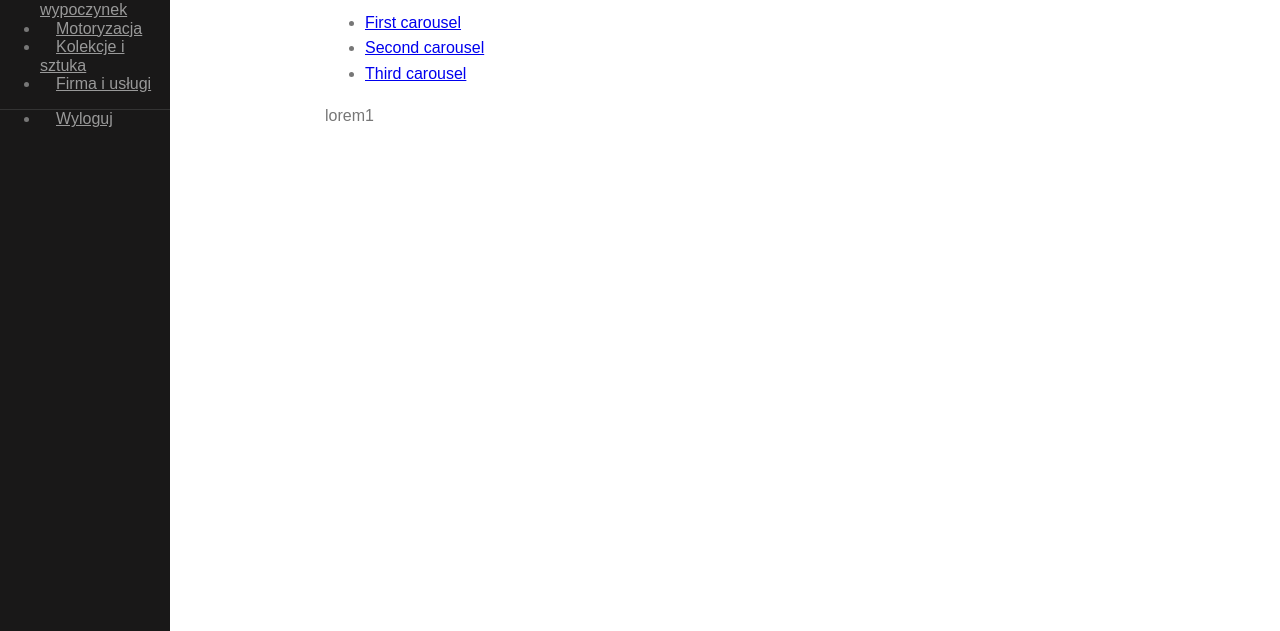
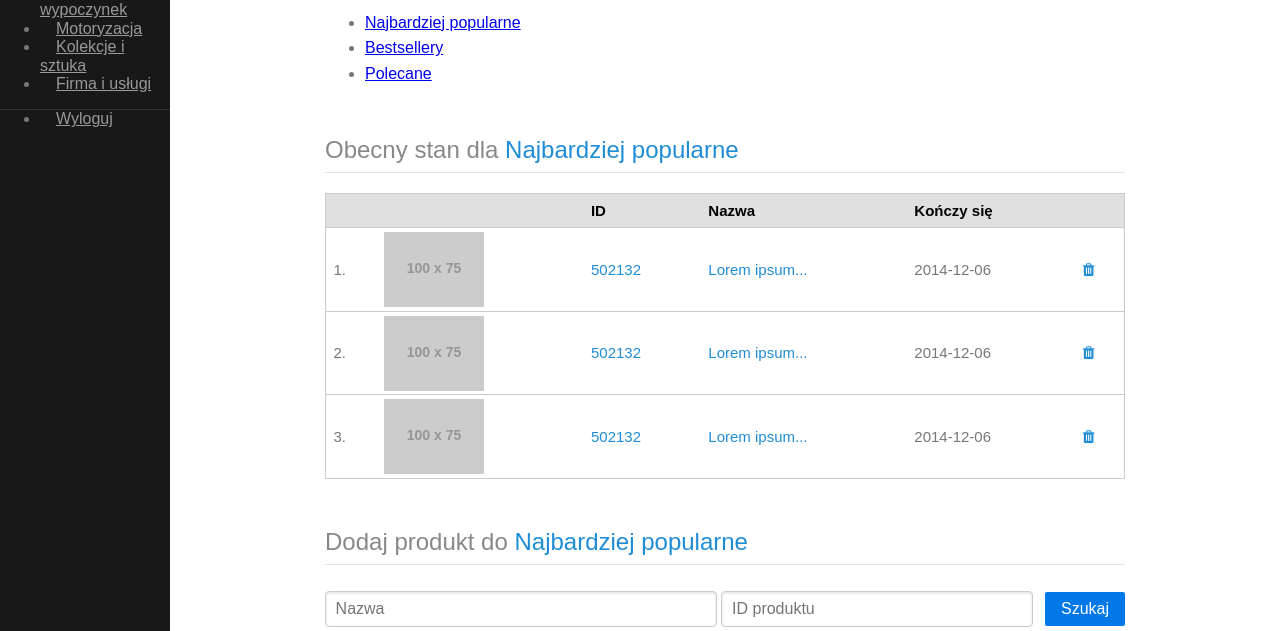
Before and after one commit to pfryga/gulp-angular-gen, a website: page src/index.html in a window 1280 px wide. Both pictures are taken after a click on the link "Elektronika". Shown: the part 169-800 px from the top of the page. Drawn offline with nearby package versions, Linux system fonts and the light colour scheme; some packages are replaced by stand-ins of ours; files that its build step writes are made by us from their sources; placeholder pictures from the web are drawn by us.

Commit message:
layout for department page

```diff
--- a/bower.json
+++ b/bower.json
@@ -10,7 +10,8 @@
     "angular-resource": "~1.3.4",
     "angular-ui-router": "~0.2.13",
     "angular": "~1.3.4",
-    "pure": "~0.5.0"
+    "pure": "~0.5.0",
+    "fontawesome": "~4.2.0"
   },
   "devDependencies": {
     "angular-mocks": "~1.3.4"
--- a/src/app/departments/department-tabs.service.js
+++ b/src/app/departments/department-tabs.service.js
@@ -6,13 +6,13 @@ angular.module('manager')
 			var departmentTabs = {
 				'elektronika': [{
 						key: 'first-tab',
-						name: 'First carousel'
+						name: 'Najbardziej popularne'
 					}, {
 						key: 'second-tab',
-						name: 'Second carousel'
+						name: 'Bestsellery'
 					}, {
 						key: 'third-tab',
-						name: 'Third carousel'
+						name: 'Polecane'
 					}
 				]
 			};
--- a/src/app/departments/departments.html
+++ b/src/app/departments/departments.html
@@ -8,23 +8,111 @@
     <div class="content">
 		<div class="pure-menu pure-menu-open pure-menu-horizontal">
 		    <ul>
-				<li ng-repeat="item in departmentTabs"
-					ng-class="{ 'pure-menu-selected': item.key === currentTabId }">
-					<a ui-sref="departmentTab({ departmentKey: departmentKey, departmentTab: item.key })">
-						{{ item.name }}
+				<li ng-repeat="tab in departmentTabs"
+					ng-class="{ 'pure-menu-selected': tab.key === currentTabId }">
+					<a ui-sref="departmentTab({ departmentKey: departmentKey, departmentTab: tab.key })">
+						{{ tab.name }}
 					</a>
 				</li>
 		    </ul>
 		</div>
 		<div id="tabs-content">
-			<div id="{{ departmentTabs[0].key }}" ng-show="departmentTabs[0].key === currentTabId">
-				lorem1
-			</div>
-			<div id="{{ departmentTabs[1].key }}" ng-show="departmentTabs[1].key === currentTabId">
-				lorem2
-			</div>
-			<div id="{{ departmentTabs[2].key }}" ng-show="departmentTabs[2].key === currentTabId">
-				lorem3
+			<div ng-repeat="tab in departmentTabs" id="tab.key" ng-show="tab.key === currentTabId">
+				<h2 class="content-subhead">Obecny stan dla <span class="color">{{ tab.name }}</span></h2>
+				<table class="pure-table pure-table-horizontal">
+				    <thead>
+				        <tr>
+				            <th></th>
+				            <th></th>
+				            <th>ID</th>
+				            <th>Nazwa</th>
+				            <th>Kończy się</th>
+				            <th></th>
+				    </thead>
+
+				    <tbody>
+				        <tr>
+				            <td>1.</td>
+				            <td><a href="#"><img src="http://www.placehold.it/100x75"/></a></td>
+				            <td><a href="#">502132</a></td>
+				            <td><a href="#">Lorem ipsum...</a></td>
+				            <td>2014-12-06</td>
+				            <td><a href="#"><i class="fa fa-trash"></i></a></td>
+				        </tr>
+				        <tr>
+				            <td>2.</td>
+				            <td><a href="#"><img src="http://www.placehold.it/100x75"/></a></td>
+				            <td><a href="#">502132</a></td>
+				            <td><a href="#">Lorem ipsum...</a></td>
+				            <td>2014-12-06</td>
+				            <td><a href="#"><i class="fa fa-trash"></i></a></td>
+				        </tr>
+				        <tr>
+				            <td>3.</td>
+				            <td><a href="#"><img src="http://www.placehold.it/100x75"/></a></td>
+				            <td><a href="#">502132</a></td>
+				            <td><a href="#">Lorem ipsum...</a></td>
+				            <td>2014-12-06</td>
+				            <td><a href="#"><i class="fa fa-trash"></i></a></td>
+				        </tr>
+				    </tbody>
+				</table>
+				<h2 class="content-subhead">Dodaj produkt do <span class="color">{{ tab.name }}</span></h2>
+				<form class="pure-form">
+				    <fieldset>
+				        <div class="form-group product-name-group">
+				        	<input type="text" id="product-name" class="product-name" placeholder="Nazwa">
+				        </div>
+				        <div class="form-group product-id-group">
+				        	<input type="text" id="product-id" class="product-id" placeholder="ID produktu">
+				        </div>
+
+				        <div class="form-group">
+				        	<button type="submit" class="pure-button pure-button-primary submit-form">Szukaj</button>
+				        </div>
+				    </fieldset>
+				</form>
+				<div class="search-results">
+					<h5>Wyniki wyszukiwania dla: <span class="color">fraza, id</span> </h5>
+					<table class="pure-table pure-table-horizontal">
+					    <thead>
+					        <tr>
+					            <th></th>
+					            <th></th>
+					            <th>ID</th>
+					            <th>Nazwa</th>
+					            <th>Kończy się</th>
+					            <th></th>
+					    </thead>
+
+					    <tbody>
+					        <tr>
+					            <td>1.</td>
+					            <td><a href="#"><img src="http://www.placehold.it/100x75"/></a></td>
+					            <td><a href="#">502132</a></td>
+					            <td><a href="#">Lorem ipsum...</a></td>
+					            <td>2014-12-06</td>
+					            <td><a href="#"><span class="success"><i class="fa fa-plus"></i></span></a></td>
+					        </tr>
+					        <tr>
+					            <td>2.</td>
+					            <td><a href="#"><img src="http://www.placehold.it/100x75"/></a></td>
+					            <td><a href="#">502132</a></td>
+					            <td><a href="#">Lorem ipsum...</a></td>
+					            <td>2014-12-06</td>
+					            <td><a href="#"><span class="success"><i class="fa fa-plus"></i></span></a></td>
+					        </tr>
+					        <tr>
+					            <td>3.</td>
+					            <td><a href="#"><img src="http://www.placehold.it/100x75"/></a></td>
+					            <td><a href="#">502132</a></td>
+					            <td><a href="#">Lorem ipsum...</a></td>
+					            <td>2014-12-06</td>
+					            <td><a href="#"><span class="success"><i class="fa fa-plus"></i></span></a></td>
+					        </tr>
+					    </tbody>
+					</table>
+				</div>
 			</div>
 		</div>
     </div>
--- a/src/assets/styles/common.less
+++ b/src/assets/styles/common.less
@@ -7,6 +7,25 @@
 	    -ms-transition: all 0 ease-out;
 	    -o-transition: all 0 ease-out;
 	    transition: all 0 ease-out;
+	}
+
+	span {
+		&.color {
+			color: #1f8dd6;
+		}
+
+		&.success {
+			color: #8add6d;
+		}
+
+		&.error {
+			color: #c7254e;
+		}
+	}
+
+	.content-subhead {
+		border-bottom: 1px solid #e5e5e5;
+		padding-bottom: 10px;
 	}
 
 	.center {
--- /dev/null
+++ b/src/assets/styles/department.less
@@ -0,0 +1,26 @@
+.pure-form {
+	fieldset {
+		position: relative;
+	}
+
+	.product-name-group,
+	.product-id-group {
+		box-sizing: border-box;
+		display: inline-block;
+		width: 49%;
+
+		input {
+			width: 100%;
+		}
+	}
+
+	.product-id-group {
+		padding-right: 80px;
+	}
+
+	.submit-form {
+		position: absolute;
+		right: 0;
+		top: 7px;
+	}
+}
--- a/src/assets/styles/main.less
+++ b/src/assets/styles/main.less
@@ -1,6 +1,8 @@
 @import url(browsehappy.less);
 @import url(common.less);
+@import url(table.less);
 @import url(authorization.less);
 @import url(main-page.less);
 @import url(side-menu.less);
+@import url(department.less);
 @import url(footer.less);
--- /dev/null
+++ b/src/assets/styles/table.less
@@ -0,0 +1,20 @@
+table {
+	width: 100%;
+}
+
+.pure-table {
+	font-size: 15px;
+
+	td, th {
+		padding: 0.25em 0.5em;
+	}
+
+	a {
+		text-decoration: none;
+		color: #1f8dd6;
+	}
+
+	img {
+		display: block;
+	}
+}
--- a/src/index.html
+++ b/src/index.html
@@ -10,6 +10,7 @@
     <!-- build:css({.tmp,src}) styles/vendor.css -->
     <!-- bower:css -->
     <link rel="stylesheet" href="../bower_components/pure/pure.css" />
+    <link rel="stylesheet" href="../bower_components/fontawesome/css/font-awesome.css" />
     <!-- endbower -->
     <!-- endbuild -->
 
```
